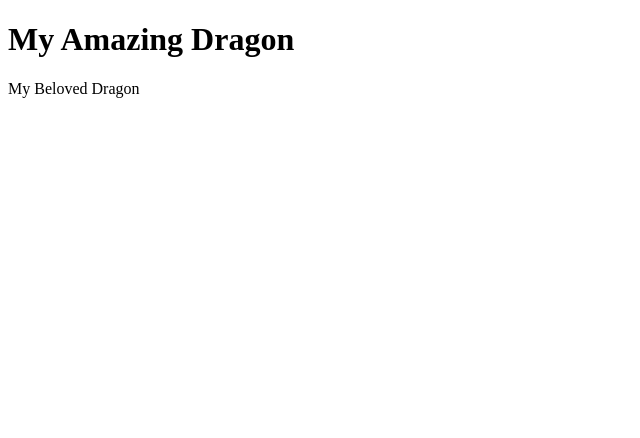
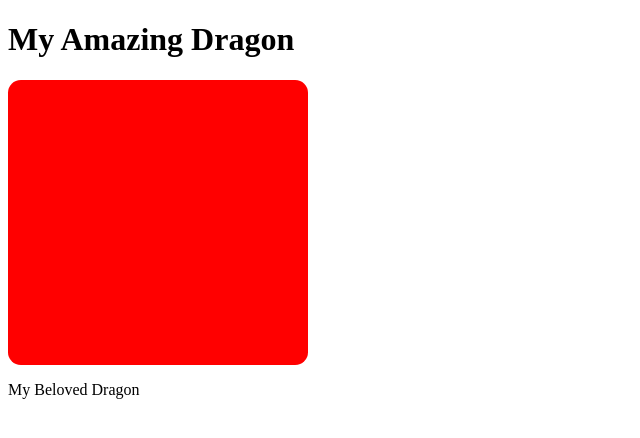
Before and after one commit to Jorge-234/my-gallery-site, a plain HTML site: page index.html in a window 1280 px wide. Shown: the whole page, without its empty margins (0-640 px from the left). Drawn offline with Linux system fonts and the light colour scheme.

Commit message:
image is been styled

```diff
--- a/index.html
+++ b/index.html
@@ -3,6 +3,15 @@
 <head>
     <meta charset="UTF-8">
     <meta name="viewport" content="width=device-width, initial-scale=1.0">
+    <style>
+
+        .img {
+            width: 300px;
+            height: 285px;
+            background-color: red;
+            border-radius: .8rem;
+        }
+    </style>
     <title>My Gallery Site</title>
 </head>
 <body>
```
